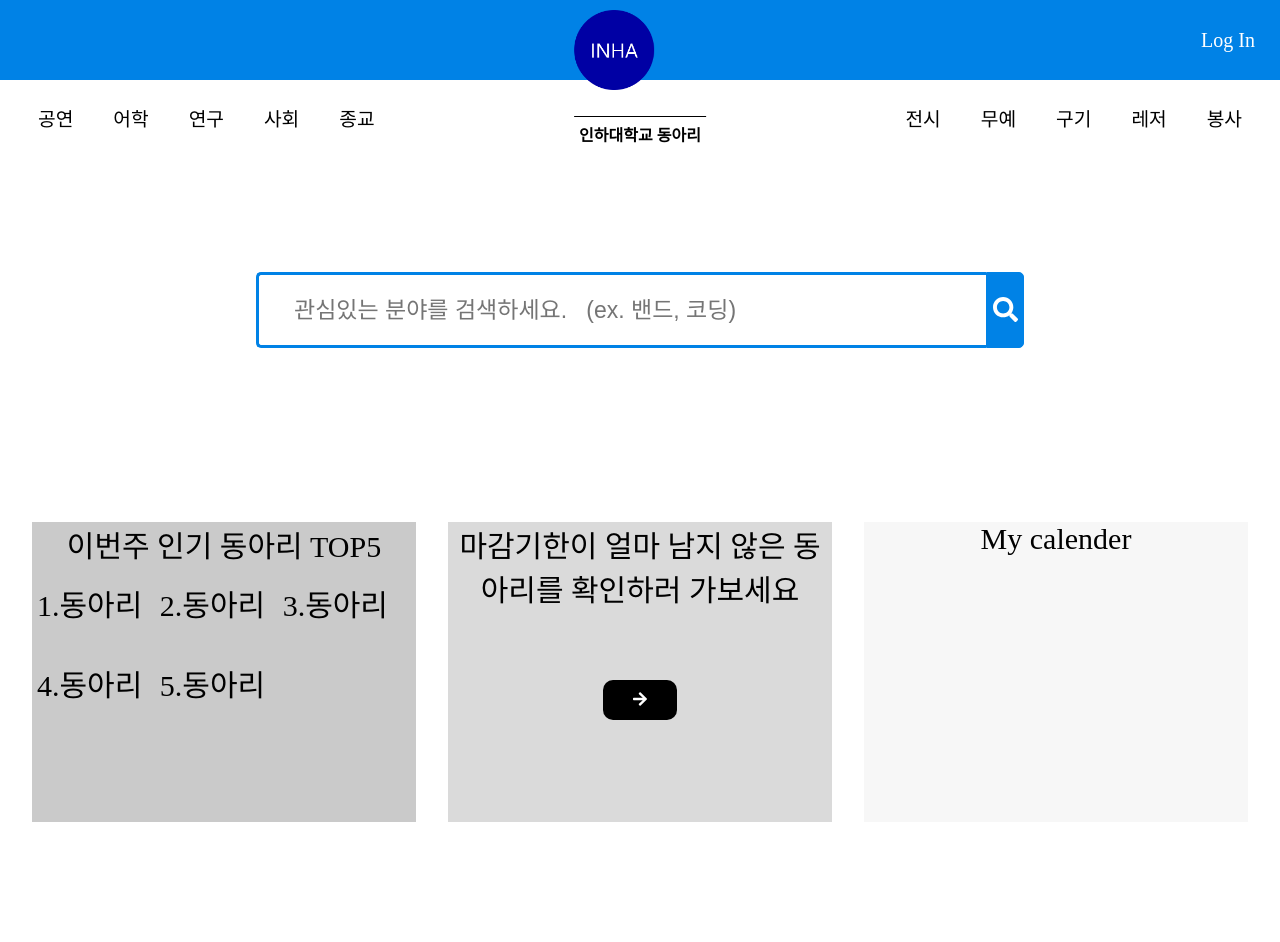
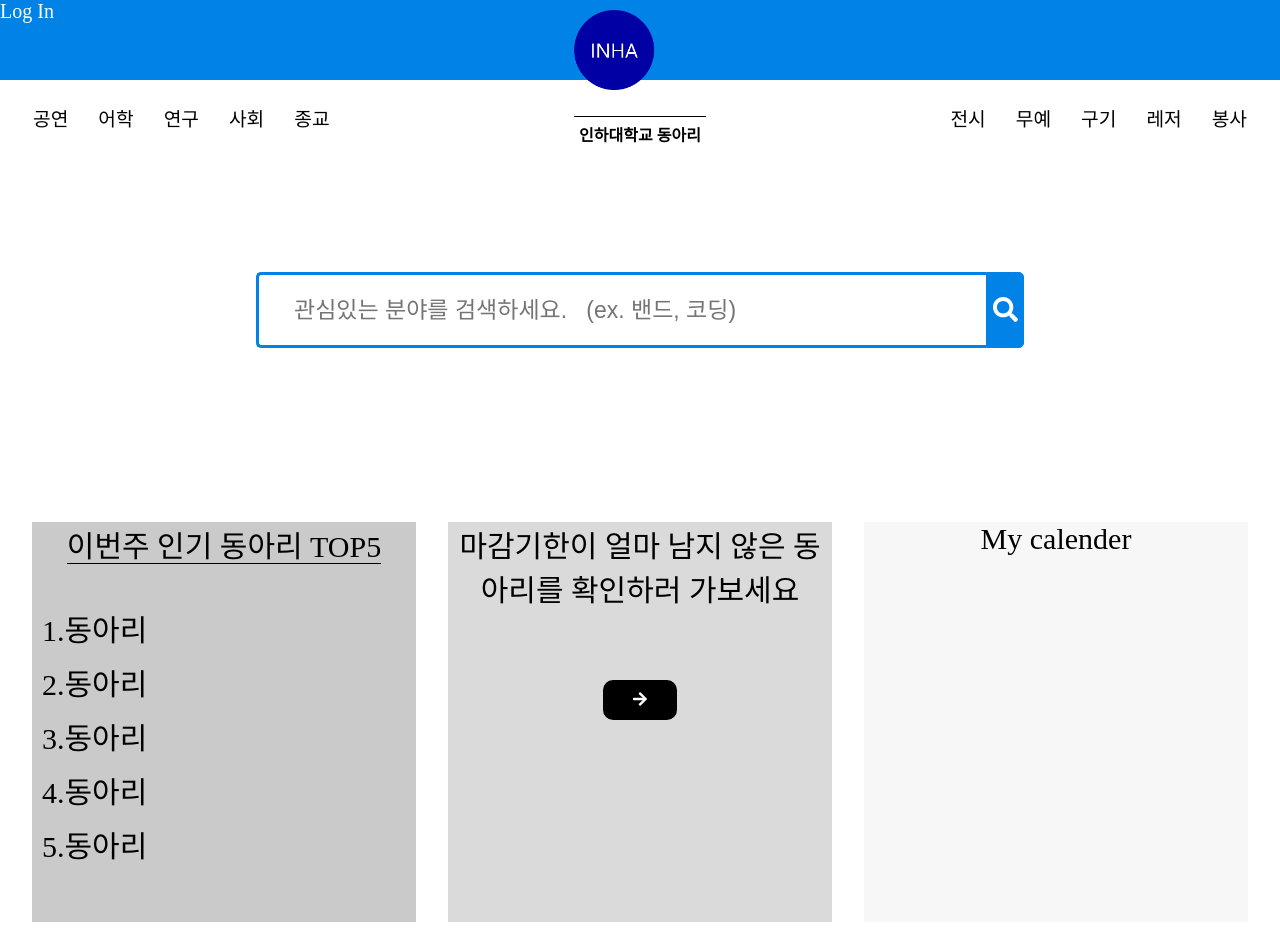
Before and after one commit to kwakjoonhyung/School-club-hompage, a PHP site: the page made by category/html/첫페이지.html in a window 1280 px wide. Before the commit the page ends 822 px from the top, so only its background shows below. Run offline with PHP 8.4, Linux system fonts and the light colour scheme; some libraries are stand-ins or nearby versions.

Commit message:
첫상자 수정 완료

```diff
--- a/category/css/첫페이지.css
+++ b/category/css/첫페이지.css
@@ -22,7 +22,7 @@ label.logo{
   padding: 0 100px;
   font-weight: bold;
 }
-ul{
+.right-ul{
   float: right;
   margin-right: 20px;
 }
@@ -33,6 +33,7 @@ ul{
 .left-ul li{
   display: inline-block;
   position: relative;
+  line-height: 80px;
 }
 .left-ul li:after{
   content:"";
@@ -53,6 +54,7 @@ ul{
 .right-ul li{
   display: inline-block;
   position: relative;
+  line-height: 80px;
 }
 .right-ul li:after{
   content:"";
@@ -70,11 +72,7 @@ ul{
   width: 100%;
 
 }
-ul li{
-  display: inline-block;
-  line-height: 80px;
-  margin: 0 5px;
-}
+
 ul li a{
   color:black;
   font-size: 1.5vw;
@@ -147,13 +145,22 @@ ul li a{
 #box-1 {
   margin-right: 0%;
   width: 30%;
-  height: 300px;
+  height: 400px;
   background-color: rgb(202, 202, 202);
+  text-align: center;
+}
 
+.top{
+  padding-top: 30px;
+  text-align: left;
+}
+.top li{
+  padding-top: 10px;
+  padding-left: 10px;
 }
 #box-2 {
   width: 30%;
-  height: 300px;
+  height: 400px;
   background-color: rgb(218, 218, 218);
 
 
@@ -161,7 +168,7 @@ ul li a{
 #box-3 {
 
   width: 30%;
-  height: 300px;
+  height: 400px;
   background-color: rgb(247, 247, 247);
 
 }
--- a/category/html/첫페이지.html
+++ b/category/html/첫페이지.html
@@ -54,8 +54,8 @@
 
 
     <div id="container">
-      <div id="box-1" class="box">이번주 인기 동아리 TOP5
-          <ul style="list-style:none;text-align: left;">
+      <div id="box-1" class="box"><span style="border-bottom: black solid 1px; width: 100px;">이번주 인기 동아리 TOP5</span>
+          <ul class="top">
           <li>1.동아리</li>
           <li>2.동아리</li>
           <li>3.동아리</li>
```
